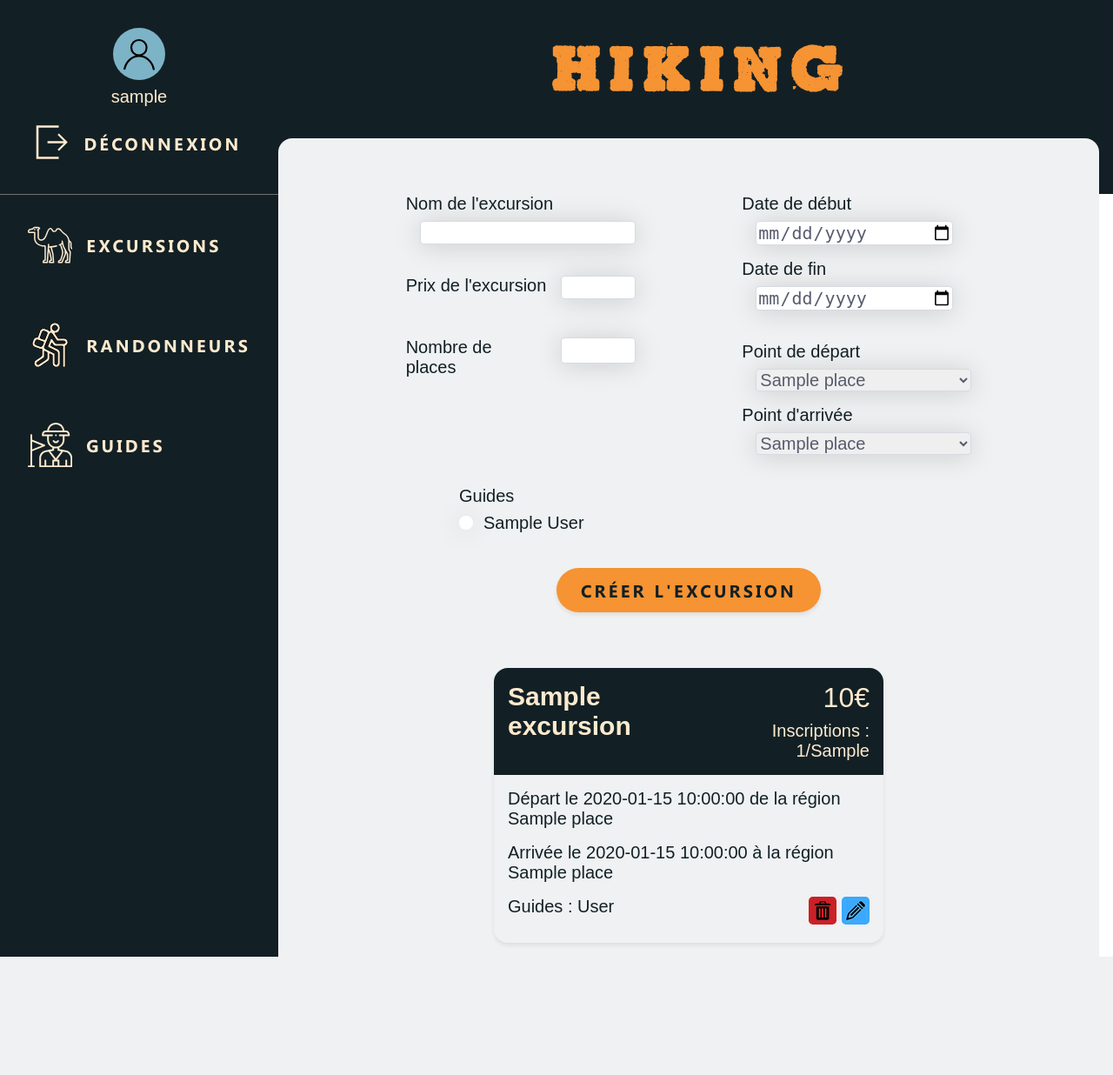
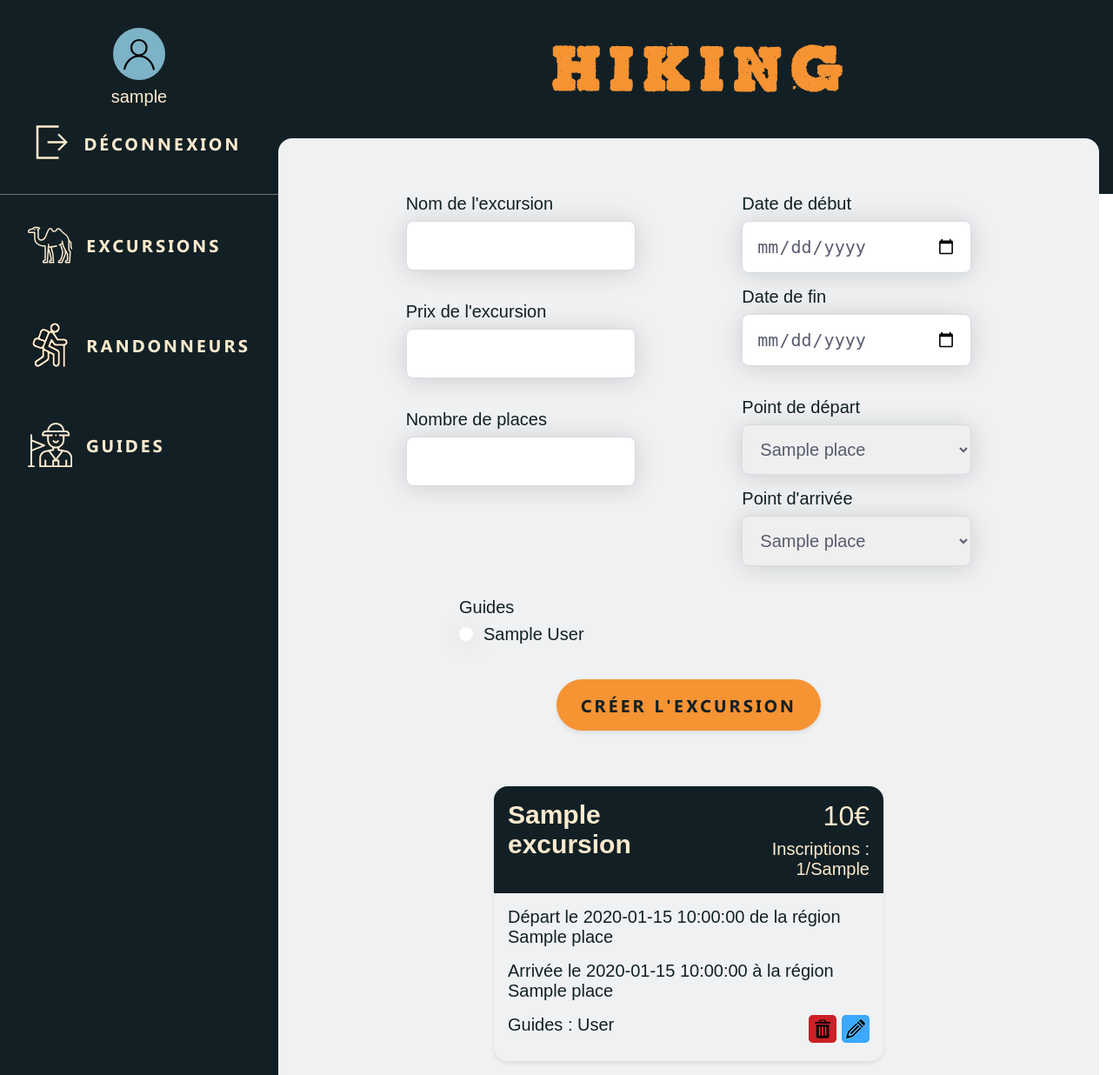
Before and after one commit to GuillaumePerbet/Hiking, a PHP site: page /excursion.php in a window 1280 px wide. Shown: the whole page at 87% size. Before the commit the page ends 1100 px from the top, so only its background shows below. Run offline with PHP 8.4, Linux system fonts and the light colour scheme; the visitor is signed in with stand-in values (Sample User, id 1); tables that the repository leaves empty or names only in its code hold one stand-in row (values such as "Sample post").

Commit message:
update form input size

```diff
--- a/excursion.php
+++ b/excursion.php
@@ -26,14 +26,12 @@ include_once("formHandler/dbconnect.php");
                         <input type="text" name="name">
                         <div id="nameError" class="error"></div>
 
-                        <label class="flex between">Prix de l'excursion
+                        <label>Prix de l'excursion</label>
                         <input type="number" name="price">
-                        </label>
                         <div id="priceError" class="error"></div>
 
-                        <label class="flex between">Nombre de places
+                        <label>Nombre de places</label>
                         <input type="number" name="max_hikers">
-                        </label>
                         <div id="maxHikersError" class="error"></div>
                     </div>
 
--- a/style.css
+++ b/style.css
@@ -482,7 +482,7 @@ main > section table tr td .trash {
 #excursion #excursions > section > div > div > div {
   align-self: flex-end;
 }
-@media only screen and (max-height: 650px) {
+@media only screen and (max-height: 680px) {
   #excursion #excursions > section > div > div .edit {
     display: none;
   }
@@ -548,11 +548,10 @@ form select {
   color: #585B6E;
   font-size: 1.25rem;
   border: 1px solid #D7DAE2;
-  border-radius: 0.25rem;
+  border-radius: 0.5rem;
   box-shadow: 0 2px 30px rgba(0, 0, 0, 0.15);
   margin-bottom: 1rem;
-  margin-left: 1rem;
-  min-width: 14rem;
+  padding: 1rem;
 }
 form .custom-checkbox {
   display: block;
@@ -590,20 +589,16 @@ form input {
   color: #585B6E;
   font-size: 1.25rem;
   border: 1px solid #D7DAE2;
-  border-radius: 0.25rem;
+  border-radius: 0.5rem;
   box-shadow: 0 2px 30px rgba(0, 0, 0, 0.15);
   margin-bottom: 1rem;
-  margin-left: 1rem;
+  padding: 1rem;
 }
 form input[type=number] {
-  width: 5rem;
   -moz-appearance: textfield;
 }
 form input[type=number]::-webkit-outer-spin-button, form input[type=number]::-webkit-inner-spin-button {
   -webkit-appearance: none;
-}
-form input[type=date] {
-  width: 14rem;
 }
 form input[type=submit] {
   font-family: "Segoe-UI-Bold", sans-serif;
@@ -613,7 +608,7 @@ form input[type=submit] {
   color: #122025;
   background-color: #f69333;
   border: none;
-  padding: 0.75rem 1.75rem;
+  padding: 1rem 1.75rem;
   margin: 0;
   align-self: center;
   cursor: pointer;
@@ -624,7 +619,6 @@ form input[type=submit]:hover {
   box-shadow: 0 5px 15px 2px rgba(0, 0, 0, 0.1);
 }
 form .error {
-  margin-left: 1rem;
   height: 1.25rem;
   color: #E43137;
   font-size: 0.85rem;
--- a/style.scss
+++ b/style.scss
@@ -632,11 +632,10 @@ form{
         color: #585B6E;
         font-size: 1.25rem;
         border: 1px solid #D7DAE2;
-        border-radius: 0.25rem;
+        border-radius: 0.5rem;
         box-shadow: 0 2px 30px rgba(0,0,0,0.15);
         margin-bottom: 1rem;
-        margin-left: 1rem;
-        min-width: 14rem;
+        padding: 1rem;
     }
 
     .custom-checkbox{
@@ -679,22 +678,17 @@ form{
         color: #585B6E;
         font-size: 1.25rem;
         border: 1px solid #D7DAE2;
-        border-radius: 0.25rem;
+        border-radius: 0.5rem;
         box-shadow: 0 2px 30px rgba(0,0,0,0.15);
         margin-bottom: 1rem;
-        margin-left: 1rem;
+        padding: 1rem;
 
         &[type="number"]{
-            width: 5rem;
             -moz-appearance: textfield;
 
             &::-webkit-outer-spin-button, &::-webkit-inner-spin-button{
                 -webkit-appearance: none;
             }
-        }
-
-        &[type="date"]{
-            width: 14rem;
         }
 
         &[type="submit"]{
@@ -705,7 +699,7 @@ form{
             color: #122025;
             background-color: #f69333;
             border: none;
-            padding: 0.75rem 1.75rem;
+            padding: 1rem 1.75rem;
             margin: 0;
             align-self: center;
             cursor: pointer;
@@ -719,7 +713,6 @@ form{
     }
 
     .error{
-        margin-left: 1rem;
         height: 1.25rem;
         color: #E43137;
         font-size: 0.85rem;
```
Also changed, not shown: 1 other file.
